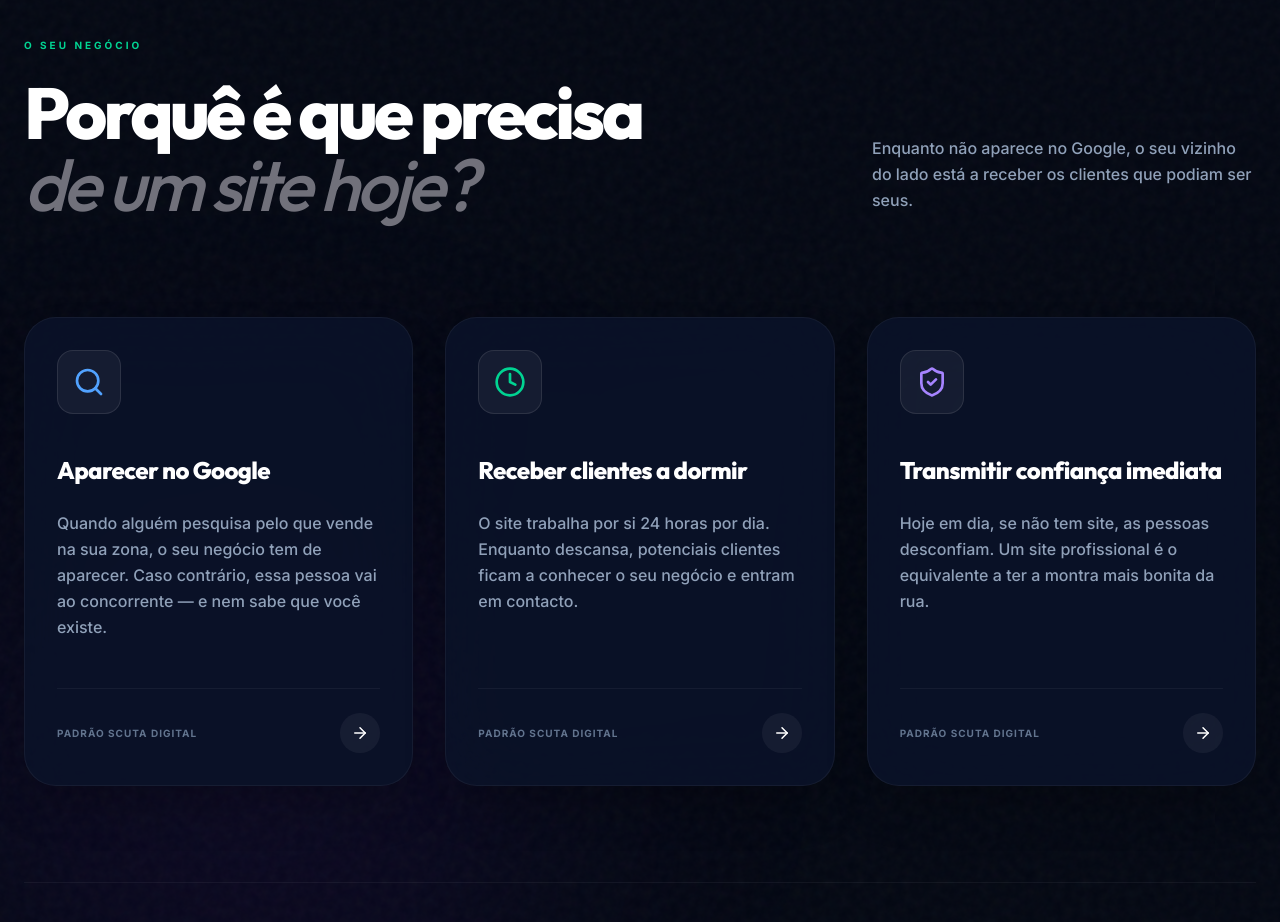
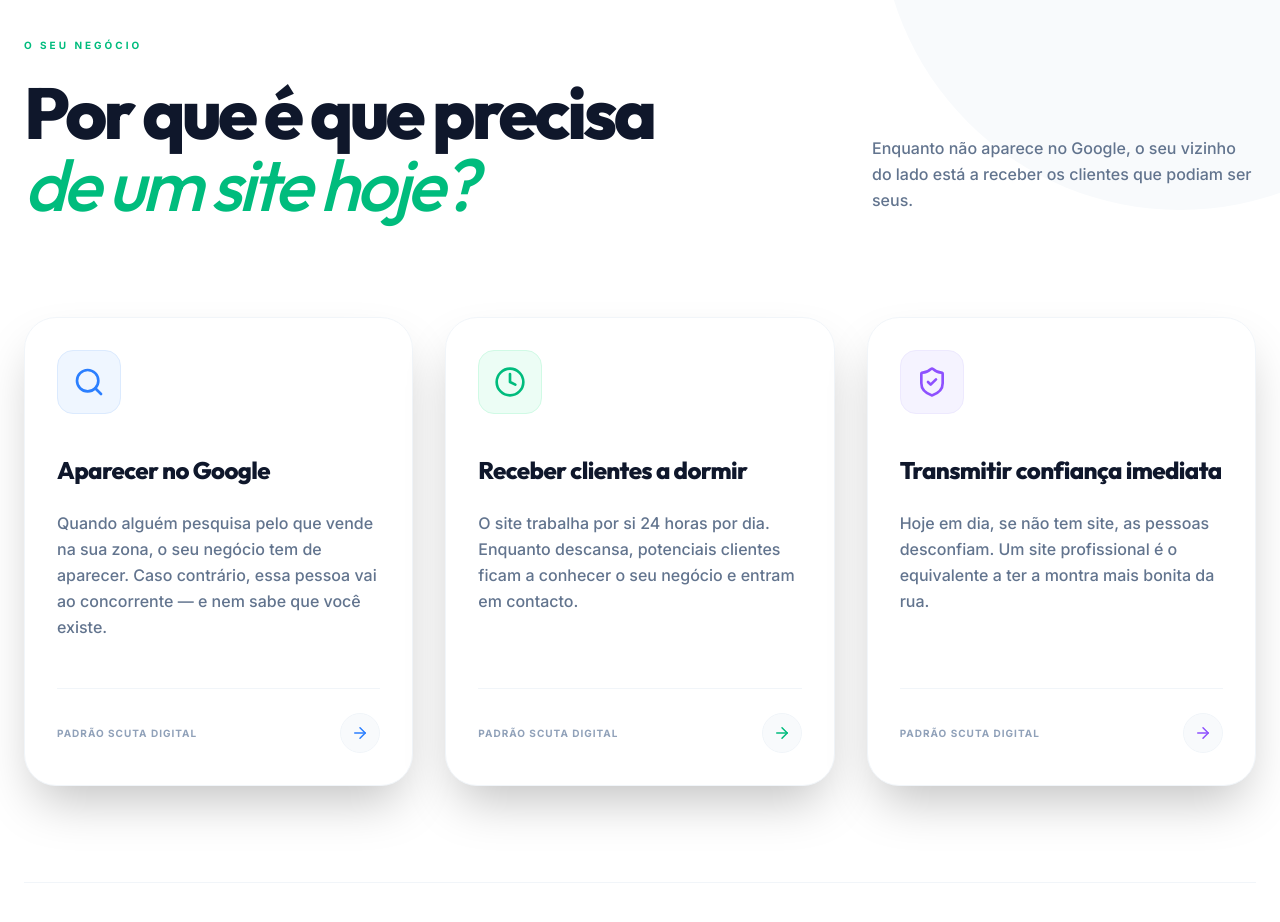
Before and after one commit to carvalhogomesag/scuta-digital, a React (Vite) app: page / in a window 1280 px wide. Shown: the part 1220-2142 px from the top of the page. Built offline with nearby package versions, Linux system fonts and the light colour scheme.

Commit message:
alternancia de cores de fundo

```diff
--- a/src/components/WhyWeb.tsx
+++ b/src/components/WhyWeb.tsx
@@ -8,32 +8,32 @@ import { Language } from '../lib/constants';
 const WHY_STRINGS = {
   'pt-pt': {
     badge: 'O seu negócio',
-    title: 'Porquê é que precisa',
+    title: 'Por que é que precisa',
     titleHighlight: 'de um site hoje?',
     subtitle: 'Enquanto não aparece no Google, o seu vizinho do lado está a receber os clientes que podiam ser seus.',
     cards: [
       {
         icon: Search,
-        color: 'text-blue-400',
+        color: 'text-blue-500',
+        bgIcon: 'bg-blue-50 border-blue-100',
         title: 'Aparecer no Google',
-        description:
-          'Quando alguém pesquisa pelo que vende na sua zona, o seu negócio tem de aparecer. Caso contrário, essa pessoa vai ao concorrente — e nem sabe que você existe.',
+        description: 'Quando alguém pesquisa pelo que vende na sua zona, o seu negócio tem de aparecer. Caso contrário, essa pessoa vai ao concorrente — e nem sabe que você existe.',
         delay: 0.1,
       },
       {
         icon: Clock,
-        color: 'text-emerald-400',
+        color: 'text-emerald-500',
+        bgIcon: 'bg-emerald-50 border-emerald-100',
         title: 'Receber clientes a dormir',
-        description:
-          'O site trabalha por si 24 horas por dia. Enquanto descansa, potenciais clientes ficam a conhecer o seu negócio e entram em contacto.',
+        description: 'O site trabalha por si 24 horas por dia. Enquanto descansa, potenciais clientes ficam a conhecer o seu negócio e entram em contacto.',
         delay: 0.2,
       },
       {
         icon: ShieldCheck,
-        color: 'text-violet-400',
+        color: 'text-violet-500',
+        bgIcon: 'bg-violet-50 border-violet-100',
         title: 'Transmitir confiança imediata',
-        description:
-          'Hoje em dia, se não tem site, as pessoas desconfiam. Um site profissional é o equivalente a ter a montra mais bonita da rua.',
+        description: 'Hoje em dia, se não tem site, as pessoas desconfiam. Um site profissional é o equivalente a ter a montra mais bonita da rua.',
         delay: 0.3,
       },
     ],
@@ -52,26 +52,26 @@ const WHY_STRINGS = {
     cards: [
       {
         icon: Search,
-        color: 'text-blue-400',
+        color: 'text-blue-500',
+        bgIcon: 'bg-blue-50 border-blue-100',
         title: 'Aparecer no Google',
-        description:
-          'Quando alguém pesquisa pelo que você vende na sua região, o seu negócio precisa aparecer. Do contrário, essa pessoa vai ao concorrente — e nem sabe que você existe.',
+        description: 'Quando alguém pesquisa pelo que você vende na sua região, o seu negócio precisa aparecer. Do contrário, essa pessoa vai ao concorrente — e nem sabe que você existe.',
         delay: 0.1,
       },
       {
         icon: Clock,
-        color: 'text-emerald-400',
+        color: 'text-emerald-500',
+        bgIcon: 'bg-emerald-50 border-emerald-100',
         title: 'Receber clientes enquanto dorme',
-        description:
-          'O site trabalha por você 24 horas por dia. Enquanto descansa, potenciais clientes ficam conhecendo o seu negócio e entram em contato.',
+        description: 'O site trabalha por você 24 horas por dia. Enquanto descansa, potenciais clientes ficam conhecendo o seu negócio e entram em contato.',
         delay: 0.2,
       },
       {
         icon: ShieldCheck,
-        color: 'text-violet-400',
+        color: 'text-violet-500',
+        bgIcon: 'bg-violet-50 border-violet-100',
         title: 'Passar credibilidade imediata',
-        description:
-          'Hoje em dia, empresa sem site parece empresa que não cresceu ainda. Um site bem feito passa seriedade antes mesmo de qualquer contato.',
+        description: 'Hoje em dia, empresa sem site parece empresa que não cresceu ainda. Um site bem feito passa seriedade antes mesmo de qualquer contato.',
         delay: 0.3,
       },
     ],
@@ -90,26 +90,26 @@ const WHY_STRINGS = {
     cards: [
       {
         icon: Search,
-        color: 'text-blue-400',
+        color: 'text-blue-500',
+        bgIcon: 'bg-blue-50 border-blue-100',
         title: 'Show up on Google',
-        description:
-          'When someone searches for what you sell in your area, your business needs to appear. Otherwise, that person goes to your competitor — and doesn\'t even know you exist.',
+        description: "When someone searches for what you sell in your area, your business needs to appear. Otherwise, that person goes to your competitor — and doesn't even know you exist.",
         delay: 0.1,
       },
       {
         icon: Clock,
-        color: 'text-emerald-400',
+        color: 'text-emerald-500',
+        bgIcon: 'bg-emerald-50 border-emerald-100',
         title: 'Get clients while you sleep',
-        description:
-          'Your website works for you 24 hours a day. While you rest, potential clients are discovering your business and getting in touch.',
+        description: 'Your website works for you 24 hours a day. While you rest, potential clients are discovering your business and getting in touch.',
         delay: 0.2,
       },
       {
         icon: ShieldCheck,
-        color: 'text-violet-400',
+        color: 'text-violet-500',
+        bgIcon: 'bg-violet-50 border-violet-100',
         title: 'Build instant trust',
-        description:
-          'These days, no website means no credibility. A professional site is the equivalent of having the most impressive shopfront on the street.',
+        description: "These days, no website means no credibility. A professional site is the equivalent of having the most impressive shopfront on the street.",
         delay: 0.3,
       },
     ],
@@ -128,26 +128,26 @@ const WHY_STRINGS = {
     cards: [
       {
         icon: Search,
-        color: 'text-blue-400',
+        color: 'text-blue-500',
+        bgIcon: 'bg-blue-50 border-blue-100',
         title: 'Aparecer en Google',
-        description:
-          'Cuando alguien busca lo que vendes en tu zona, tu negocio tiene que aparecer. Si no, esa persona va a la competencia — y ni sabe que existes.',
+        description: 'Cuando alguien busca lo que vendes en tu zona, tu negocio tiene que aparecer. Si no, esa persona va a la competencia — y ni sabe que existes.',
         delay: 0.1,
       },
       {
         icon: Clock,
-        color: 'text-emerald-400',
+        color: 'text-emerald-500',
+        bgIcon: 'bg-emerald-50 border-emerald-100',
         title: 'Recibir clientes mientras duermes',
-        description:
-          'Tu web trabaja por ti las 24 horas. Mientras descansas, potenciales clientes conocen tu negocio y se ponen en contacto.',
+        description: 'Tu web trabaja por ti las 24 horas. Mientras descansas, potenciales clientes conocen tu negocio y se ponen en contacto.',
         delay: 0.2,
       },
       {
         icon: ShieldCheck,
-        color: 'text-violet-400',
+        color: 'text-violet-500',
+        bgIcon: 'bg-violet-50 border-violet-100',
         title: 'Transmitir confianza al instante',
-        description:
-          'Hoy en día, sin web parece que el negocio no es serio. Una web profesional es como tener el escaparate más bonito de la calle.',
+        description: 'Hoy en día, sin web parece que el negocio no es serio. Una web profesional es como tener el escaparate más bonito de la calle.',
         delay: 0.3,
       },
     ],
@@ -160,7 +160,7 @@ const WHY_STRINGS = {
   },
 };
 
-// --- Componente de número animado ---
+// --- Componente de número animado — preservado do original, incluindo prop prefix ---
 function AnimatedNumber({
   value,
   suffix,
@@ -195,13 +195,16 @@ export default function WhyWeb({ lang }: { lang: Language }) {
   const t = WHY_STRINGS[lang] || WHY_STRINGS['pt-pt'];
 
   return (
-    <section id="why" className="relative py-32 px-6 noise bg-scuta-primary overflow-hidden">
-      {/* Background glow */}
-      <div className="absolute top-1/2 left-0 w-[500px] h-[500px] bg-violet-600/10 blur-[150px] rounded-full pointer-events-none" />
+    // ALTERAÇÃO: bg-white em vez de bg-scuta-primary — contraste com Hero e Solutions escuros
+    <section id="why" className="relative py-32 px-6 bg-white overflow-hidden">
+
+      {/* Detalhes decorativos subtis — substituem o glow violeta original */}
+      <div className="absolute top-0 right-0 w-[600px] h-[600px] bg-slate-50 rounded-full -translate-y-1/2 translate-x-1/3 pointer-events-none" />
+      <div className="absolute bottom-0 left-0 w-[400px] h-[400px] bg-emerald-50/60 rounded-full translate-y-1/2 -translate-x-1/3 pointer-events-none" />
 
       <div className="max-w-7xl mx-auto relative z-10">
 
-        {/* Cabeçalho */}
+        {/* Cabeçalho — layout original flex row preservado */}
         <div className="flex flex-col md:flex-row justify-between items-end mb-24 gap-8">
           <motion.div
             initial={{ opacity: 0, x: -30 }}
@@ -209,12 +212,13 @@ export default function WhyWeb({ lang }: { lang: Language }) {
             viewport={{ once: true }}
             className="max-w-2xl text-left"
           >
-            <span className="text-emerald-400 font-black uppercase tracking-[0.3em] text-[10px] mb-6 block">
+            <span className="text-emerald-500 font-black uppercase tracking-[0.3em] text-[10px] mb-6 block">
               {t.badge}
             </span>
-            <h2 className="text-5xl md:text-7xl font-black text-white leading-none tracking-tighter">
+            <h2 className="text-5xl md:text-7xl font-black text-slate-900 leading-none tracking-tighter">
               {t.title} <br />
-              <span className="text-zinc-500 italic font-light">{t.titleHighlight}</span>
+              {/* ALTERAÇÃO: de text-zinc-500 italic font-light → text-emerald-500 (legível em branco) */}
+              <span className="text-emerald-500 italic font-light">{t.titleHighlight}</span>
             </h2>
           </motion.div>
 
@@ -222,13 +226,13 @@ export default function WhyWeb({ lang }: { lang: Language }) {
             initial={{ opacity: 0 }}
             whileInView={{ opacity: 1 }}
             viewport={{ once: true }}
-            className="text-slate-400 max-w-sm text-left font-medium leading-relaxed pb-2"
+            className="text-slate-500 max-w-sm text-left font-medium leading-relaxed pb-2"
           >
             {t.subtitle}
           </motion.p>
         </div>
 
-        {/* Cards */}
+        {/* Cards — estrutura bento-card original preservada, cores adaptadas para claro */}
         <div className="grid md:grid-cols-3 gap-8">
           {t.cards.map((card, index) => {
             const Icon = card.icon;
@@ -239,29 +243,31 @@ export default function WhyWeb({ lang }: { lang: Language }) {
                 whileInView={{ opacity: 1, y: 0 }}
                 viewport={{ once: true }}
                 transition={{ delay: card.delay }}
-                className="bento-card group flex flex-col h-full border border-white/5 relative overflow-hidden"
+                className="bento-card group flex flex-col h-full border border-slate-100 bg-white relative overflow-hidden hover:shadow-xl hover:-translate-y-1 transition-all duration-500"
               >
-                {/* Efeito hover */}
-                <div className="absolute inset-0 bg-linear-to-b from-white/5 to-transparent opacity-0 group-hover:opacity-100 transition-opacity duration-500" />
+                {/* Efeito hover — preservado do original, adaptado para claro */}
+                <div className="absolute inset-0 bg-gradient-to-b from-slate-50 to-transparent opacity-0 group-hover:opacity-100 transition-opacity duration-500" />
 
-                <div className="size-16 rounded-2xl bg-white/5 flex items-center justify-center mb-10 border border-white/10 group-hover:border-white/20 group-hover:scale-110 transition-all duration-500 relative z-10">
+                {/* Ícone — fundo tinted por categoria em vez de bg-white/5 */}
+                <div className={`size-16 rounded-2xl ${card.bgIcon} border flex items-center justify-center mb-10 group-hover:scale-110 transition-all duration-500 relative z-10`}>
                   <Icon className={`size-8 ${card.color}`} />
                 </div>
 
                 <div className="text-left grow relative z-10">
-                  <h3 className="text-2xl font-black text-white mb-6 tracking-tight group-hover:text-emerald-400 transition-colors">
+                  <h3 className={`text-2xl font-black text-slate-900 mb-6 tracking-tight group-hover:${card.color} transition-colors`}>
                     {card.title}
                   </h3>
-                  <p className="text-slate-400 leading-relaxed font-medium">
+                  <p className="text-slate-500 leading-relaxed font-medium">
                     {card.description}
                   </p>
                 </div>
 
-                <div className="mt-12 pt-6 border-t border-white/5 flex items-center justify-between relative z-10">
-                  <span className="text-[10px] font-black uppercase tracking-widest text-slate-500">
+                {/* Rodapé do card — preservado do original */}
+                <div className="mt-12 pt-6 border-t border-slate-100 flex items-center justify-between relative z-10">
+                  <span className="text-[10px] font-black uppercase tracking-widest text-slate-400">
                     Padrão Scuta Digital
                   </span>
-                  <div className="size-10 rounded-full bg-white/5 flex items-center justify-center text-white group-hover:bg-emerald-500 transition-all">
+                  <div className={`size-10 rounded-full bg-slate-50 border border-slate-100 flex items-center justify-center ${card.color} group-hover:bg-slate-900 group-hover:text-white group-hover:border-slate-900 transition-all`}>
                     <ArrowRight size={18} />
                   </div>
                 </div>
@@ -270,23 +276,23 @@ export default function WhyWeb({ lang }: { lang: Language }) {
           })}
         </div>
 
-        {/* Barra de estatísticas animadas */}
+        {/* Barra de estatísticas animadas — estrutura 100% original preservada */}
         <motion.div
           initial={{ opacity: 0 }}
           whileInView={{ opacity: 1 }}
           viewport={{ once: true }}
-          className="mt-24 py-10 border-y border-white/5 flex flex-col md:flex-row justify-center md:justify-start gap-10 md:gap-16"
+          className="mt-24 py-10 border-y border-slate-100 flex flex-col md:flex-row justify-center md:justify-start gap-10 md:gap-16"
         >
           <div className="flex items-center gap-4">
-            <Zap size={20} className="text-emerald-400 shrink-0" />
-            <span className="text-[11px] font-black uppercase tracking-widest text-slate-300">
+            <Zap size={20} className="text-emerald-500 shrink-0 fill-emerald-500" />
+            <span className="text-[11px] font-black uppercase tracking-widest text-slate-600">
               <AnimatedNumber value={t.stat1Value} suffix={t.stat1Suffix} />{' '}
               {t.stat1Label}
             </span>
           </div>
           <div className="flex items-center gap-4">
-            <TrendingUp size={20} className="text-emerald-400 shrink-0" />
-            <span className="text-[11px] font-black uppercase tracking-widest text-slate-300">
+            <TrendingUp size={20} className="text-emerald-500 shrink-0" />
+            <span className="text-[11px] font-black uppercase tracking-widest text-slate-600">
               <AnimatedNumber value={t.stat2Value} suffix={t.stat2Suffix} />{' '}
               {t.stat2Label}
             </span>
```
Also changed, not shown: src/components/FAQ.tsx (+34 -15 lines), src/components/Testimonials.tsx (+21 -11 lines).
